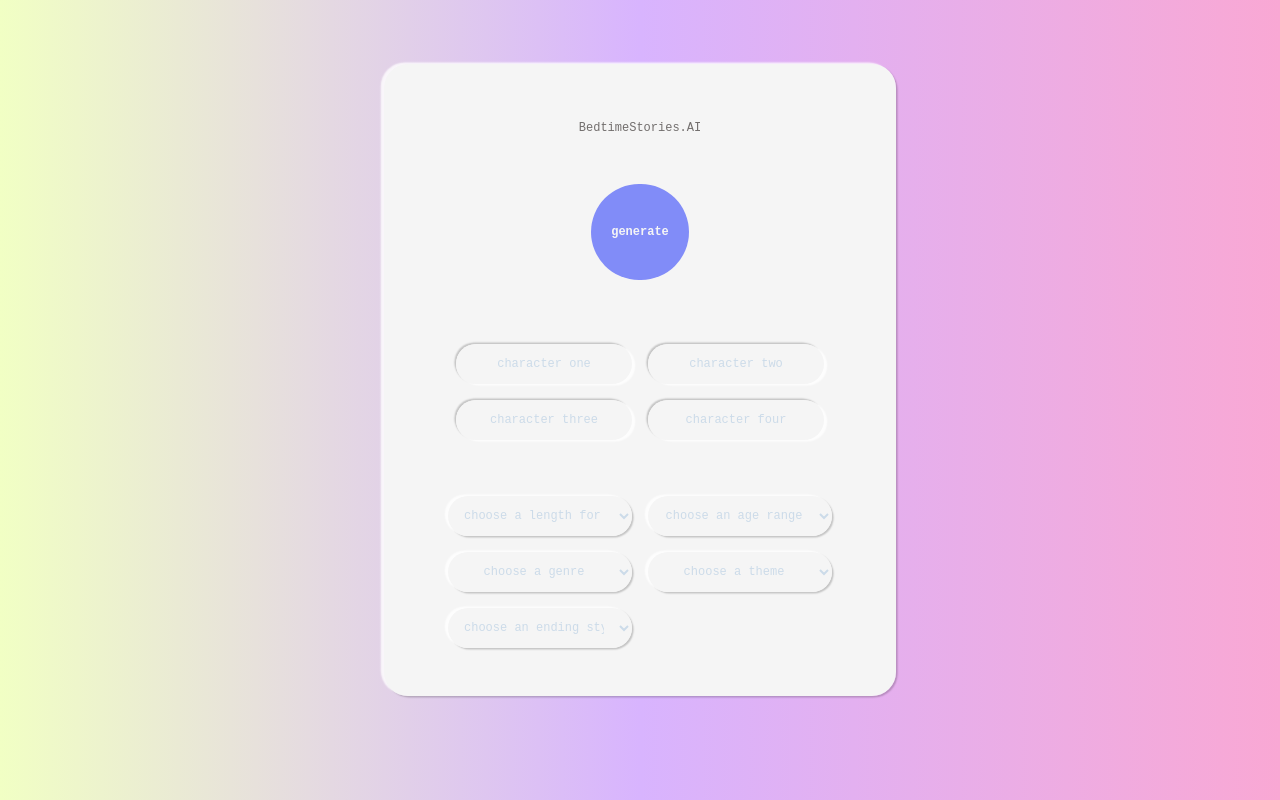
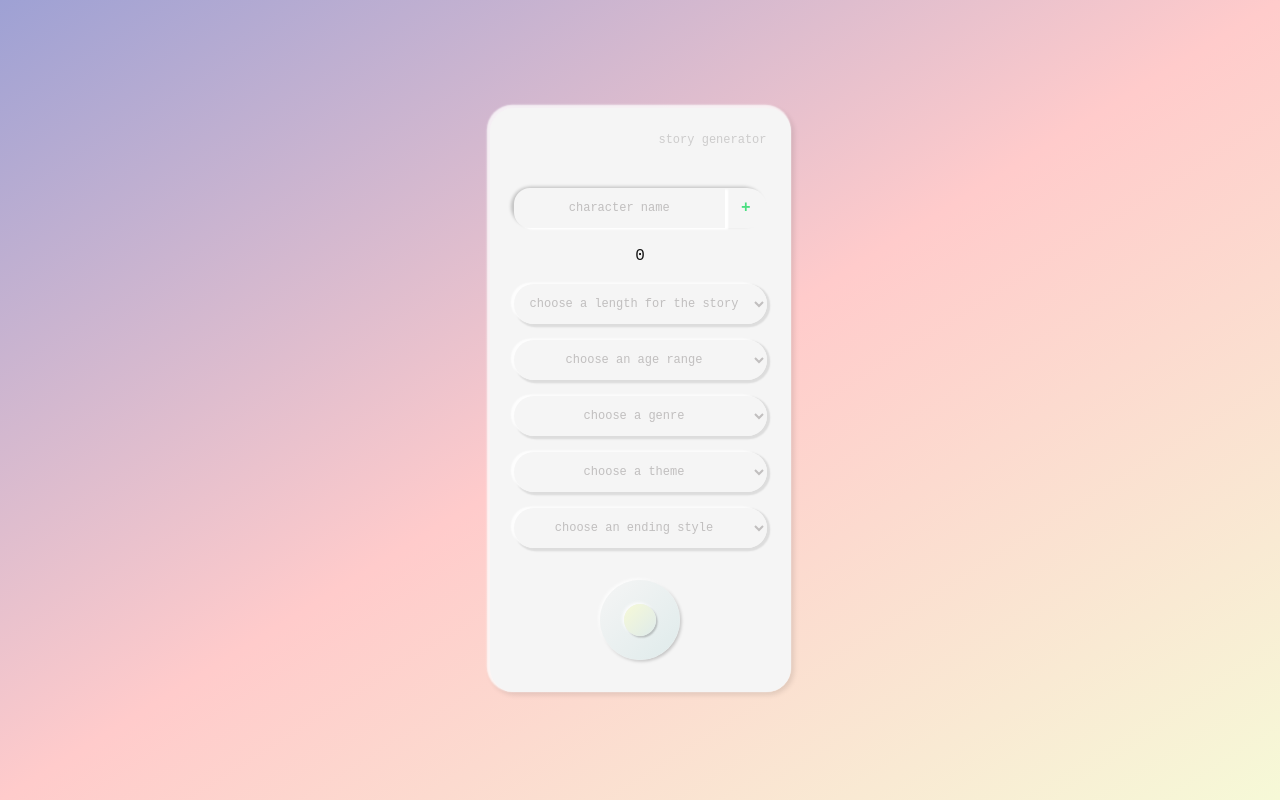
Before and after one commit to StevelandOH/bedtime-stories-ai, a Next.js app: page / in a window 1280 px wide. Built offline with nearby package versions, Linux system fonts and the light colour scheme.

Commit message:
Form inputs styling completed

```diff
--- /dev/null
+++ b/app/components/GenerateStoryButton.js
@@ -0,0 +1,11 @@
+const GenerateStoryButton = () => {
+  return (
+    <div className="p-4 rounded-full bg-gradient-to-br from-whiteSmoke to-pastelBlue shadow-[-0.1rem_-0.1rem_0.2rem_rgb(255,255,255,0.8)]">
+      <div className="rounded-full shadow-[0.1rem_0.1rem_0.1rem_rgb(0,0,0,0.2)] m-2 h-8 w-8">
+        <div className="h-8 w-8 rounded-full bg-gradient-to-br from-pastelLime to-pastelBlue shadow-[-0.1rem_-0.1rem_0.2rem_rgb(255,255,255,0.8)]"></div>
+      </div>
+    </div>
+  );
+};
+
+export default GenerateStoryButton;
--- a/app/page.js
+++ b/app/page.js
@@ -2,8 +2,8 @@ import LandingPage from "./pages/LandingPage";
 
 export default function Home() {
   return (
-    <div className="p-8 bg-gradient-to-r from-softLime via-purple-300 to-pink-300 font-[family-name:var(--font-geist-sans)] min-h-screen">
-      <main className="p-8">
+    <div className="flex items-center justify-center bg-gradient-to-tl from-pastelLime via-pastelPeach to-pastelPurple font-[family-name:var(--font-geist-sans)] min-h-screen">
+      <main>
         <LandingPage />
       </main>
       <footer
--- a/app/pages/StoryForm.js
+++ b/app/pages/StoryForm.js
@@ -3,6 +3,7 @@
 import { useState } from "react";
 import { GoogleGenerativeAI } from "@google/generative-ai";
 import { SELECTOR_DATA } from "../lib/selectorData";
+import GenerateStoryButton from "../components/GenerateStoryButton";
 import dynamic from "next/dynamic";
 
 const GeneratedStory = dynamic(() => import("./GeneratedStory"), {
@@ -57,6 +58,8 @@ const StoryForm = () => {
   const [story, setStory] = useState("");
   const [loading, setLoading] = useState(false);
   const [error, setError] = useState("");
+  const [newCharacter, setNewCharacter] = useState("");
+  const [characters, setCharacters] = useState([]);
 
   const getWordCount = (lengthDescription) => {
     const multiplier =
@@ -75,6 +78,27 @@ const StoryForm = () => {
     setAge("");
     setStoryLength("");
     setStory("");
+  };
+
+  const addNewCharacter = (e) => {
+    e.preventDefault();
+    if (newCharacter === "") return;
+    let updatedCharacters = characters;
+    updatedCharacters.push(newCharacter);
+    setCharacters(updatedCharacters);
+    setNewCharacter("");
+  };
+
+  const removeCharacterFromList = (e, characterName) => {
+    e.preventDefault();
+    if (!characterName || !characters.length) return;
+    let updatedCharacters = [];
+    characters.map((character) => {
+      if (character != characterName) {
+        updatedCharacters.push(character);
+      }
+    });
+    setCharacters(updatedCharacters);
   };
 
   const handleSubmit = async (e) => {
@@ -122,88 +146,69 @@ const StoryForm = () => {
     );
 
   return (
-    <div className="max-w-lg mx-auto rounded-3xl shadow-[0.1rem_0.1rem_.1rem_rgb(0,0,0,0.2)]">
-      <div className="max-w-lg mx-auto px-6 py-2 rounded-3xl shadow-[-0.2rem_-0.1rem_0.1rem_rgb(255,255,255,0.8)] bg-whiteSmoke">
+    <div className="max-w-sm mx-auto rounded-3xl shadow-[0.1rem_0.1rem_0.3rem_0.1rem_rgb(0,0,0,0.1)]">
+      <div className="max-w-lg mx-auto p-6 rounded-3xl shadow-[-0.1rem_-0.1rem_0.1rem_0.1rem_rgb(255,255,255,0.8)] bg-whiteSmoke">
+        {/*  TITLE  */}
         {!loading && (
-          <h1 className="text-center font-mono text-smokeyGrey text-bold text-xs py-12">
-            BedtimeStories.AI
+          <h1 className="text-right font-mono text-smokeyGrey text-opacity-30 text-xs mb-10">
+            story generator
           </h1>
         )}
-
+        {/*  STORY FORM  */}
         {!loading && !story && (
           <form
             onSubmit={handleSubmit}
-            className="space-y-4 font-mono text-darkGrey"
+            className="font-mono text-darkGrey text-center grid grid-cols-1 gap-4"
           >
-            {/* Submit Button */}
-            <div className="w-full text-center px-12 ">
+            <div className="flex shadow-[-0.2rem_-0.1rem_0.2rem_rgb(0,0,0,0.2)] rounded-full">
+              <input
+                required={!characters.length}
+                style={{ borderRadius: "1rem 0 0 1rem" }}
+                placeholder="character name"
+                type="text"
+                value={newCharacter}
+                onChange={(e) => setNewCharacter(e.target.value)}
+                className={
+                  newCharacter === ""
+                    ? "bg-whiteSmoke placeholder-smokeyGrey placeholder-opacity-40 text-center shadow-[0.2rem_0.1rem_0.1rem_rgb(255,255,255,0.8)] appearance-none w-full shadow-inner-15 shadow-white p-3 focus:outline-none transition-duration-200 text-xs"
+                    : "bg-whiteSmoke text-center text-smokeyGrey text-opacity-40 appearance-none w-full shadow-[0.2rem_0.1rem_0.1rem_rgb(255,255,255,0.8)] p-3 appearance-none w-full shadow-inner-15 shadow-white focus:outline-none transition-duration-200 text-xs font-bold"
+                }
+              />
               <button
-                type="submit"
-                className="mb-12 text-center text-whiteSmoke font-bold px-5 py-10 rounded-full bg-indigo-400 border-none focus:outline-none focus:ring-2 focus:ring-white transition duration-300 text-xs"
+                style={{ borderRadius: "0 1rem 1rem 0" }}
+                onClick={(e) => addNewCharacter(e)}
+                className="px-4 py-1 text-md font-bold text-green-400 bg-smokeWhite"
               >
-                generate
+                +
               </button>
             </div>
-            <div className="grid grid-cols-2 gap-4 mb-12 px-12">
-              {/* Character 1 Input */}
-              <div className="shadow-[-0.1rem_-0.1rem_.1rem_rgb(0,0,0,0.2)] rounded-full">
-                <input
-                  id="character-one"
-                  placeholder="character one"
-                  type="text"
-                  value={characterOne}
-                  onChange={(e) => setCharacterOne(e.target.value)}
-                  className="bg-whiteSmoke placeholder-coolGray text-mono text-center appearance-none w-full shadow-[0.2rem_0.1rem_0.1rem_rgb(255,255,255,0.8)] p-3 rounded-full focus:outline-none focus:ring-2 focus:ring-white transition duration-200 text-smokeyGrey text-xs"
-                  required
-                />
+            <div>
+              {characters.length &&
+                characters.map((character, index) => {
+                  return (
+                    <div className="flex">
+                      <div className="bg-whiteSmoke text-mono text-left w-full text-smokeyGrey text-opacity-60 text-xs font-bold">
+                        {character}
                       </div>
+                      <button
+                        style={{ borderRadius: "0 1rem 1rem 0" }}
+                        onClick={(e) => removeCharacterFromList(e, character)}
+                        className="px-4 text-md font-bold text-red-400 bg-smokeWhite"
+                      >
+                        -
+                      </button>
+                    </div>
+                  );
+                })}
+            </div>
+            {/* Add new character INPUT */}
 
-              {/* Character 2 Input */}
-              <div className="shadow-[-0.1rem_-0.1rem_.1rem_rgb(0,0,0,0.2)] rounded-full">
-                <input
-                  placeholder="character two"
-                  id="character-two"
-                  type="text"
-                  value={characterTwo}
-                  onChange={(e) => setCharacterTwo(e.target.value)}
-                  className="bg-whiteSmoke placeholder-coolGray text-mono text-center appearance-none w-full shadow-[0.2rem_0.1rem_0.1rem_rgb(255,255,255,0.8)] p-3 rounded-full focus:outline-none focus:ring-2 focus:ring-white transition duration-200 text-smokeyGrey text-xs"
-                />
-              </div>
-
-              {/* Character 3 Input */}
-              <div className="shadow-[-0.1rem_-0.1rem_.1rem_rgb(0,0,0,0.2)] rounded-full">
-                <input
-                  placeholder="character three"
-                  id="character-three"
-                  type="text"
-                  value={characterThree}
-                  onChange={(e) => setCharacterThree(e.target.value)}
-                  className="bg-whiteSmoke placeholder-coolGray text-mono text-center appearance-none w-full shadow-[0.2rem_0.1rem_0.1rem_rgb(255,255,255,0.8)] p-3 rounded-full focus:outline-none focus:ring-2 focus:ring-white transition duration-200 text-smokeyGrey text-xs"
-                />
-              </div>
-
-              {/* Character 4 Input */}
-              <div className="shadow-[-0.1rem_-0.1rem_.1rem_rgb(0,0,0,0.2)] rounded-full">
-                <input
-                  placeholder="character four"
-                  id="character-four"
-                  type="text"
-                  value={characterFour}
-                  onChange={(e) => setCharacterFour(e.target.value)}
-                  className="bg-whiteSmoke placeholder-coolGray text-mono text-center appearance-none w-full shadow-[0.2rem_0.1rem_0.1rem_rgb(255,255,255,0.8)] p-3 rounded-full focus:outline-none focus:ring-2 focus:ring-white transition duration-200 text-smokeyGrey text-xs"
-                  required
-                />
-              </div>
-            </div>
-
-            {/* Dropdown Selectors */}
-            <div className="grid grid-cols-2 gap-4 p-10 text-center">
-              {/* Story Length */}
+            {/* Story Length SELECTOR */}
             <div
               className={
                 storyLength === ""
-                    ? "shadow-[0.1rem_0.1rem_.1rem_rgb(0,0,0,0.2)] rounded-full"
-                    : "shadow-[-0.1rem_-0.1rem_.1rem_rgb(0,0,0,0.2)] rounded-full"
+                  ? "shadow-[0.1rem_0.1rem_0.1rem_0.1rem_rgb(0,0,0,0.1)] rounded-full transition duration-200"
+                  : "shadow-[-0.2rem_-0.1rem_0.2rem_rgb(0,0,0,0.2)] rounded-full transition duration-200"
               }
             >
               <select
@@ -213,8 +218,8 @@ const StoryForm = () => {
                 onChange={(e) => setStoryLength(e.target.value)}
                 className={
                   storyLength === ""
-                      ? "text-center w-full shadow-[-0.2rem_-0.1rem_0.1rem_rgb(255,255,255,0.8)] p-3 rounded-full focus:outline-none focus:ring-2 focus:ring-white transition duration-200 text-xs text-coolGray bg-whiteSmoke"
-                      : "text-center appearance-none w-full shadow-[0.2rem_0.1rem_0.1rem_rgb(255,255,255,0.8)] p-3 rounded-full focus:outline-none focus:ring-2 focus:ring-white transition duration-200 text-xs text-smokeyGray bg-whiteSmoke"
+                    ? "text-center w-full shadow-[-0.2rem_-0.1rem_0.1rem_rgb(255,255,255,0.8)] p-3 rounded-full focus:outline-none transition duration-200 text-xs text-smokeyGrey text-opacity-40 bg-whiteSmoke"
+                    : "shadow-inner-15 shadow-white bg-whiteSmoke text-center rounded-full appearance-none w-full shadow-[0.2rem_0.1rem_0.1rem_rgb(255,255,255,0.8)] p-3 focus:outline-none transition duration-200 text-xs font-bold text-smokeyGrey text-opacity-60"
                 }
                 required
               >
@@ -229,12 +234,12 @@ const StoryForm = () => {
               </select>
             </div>
 
-              {/* Age Range */}
+            {/* Age Range SELECTOR */}
             <div
               className={
                 age === ""
-                    ? "shadow-[0.1rem_0.1rem_.1rem_rgb(0,0,0,0.2)] rounded-full"
-                    : "shadow-[-0.1rem_-0.1rem_.1rem_rgb(0,0,0,0.2)] rounded-full"
+                  ? "shadow-[0.1rem_0.1rem_0.1rem_0.1rem_rgb(0,0,0,0.1)] rounded-full transition duration-200"
+                  : "shadow-[-0.2rem_-0.1rem_0.2rem_rgb(0,0,0,0.2)] rounded-full transition duration-200"
               }
             >
               <select
@@ -244,8 +249,8 @@ const StoryForm = () => {
                 onChange={(e) => setAge(e.target.value)}
                 className={
                   age === ""
-                      ? "text-center w-full shadow-[-0.2rem_-0.1rem_0.1rem_rgb(255,255,255,0.8)] p-3 rounded-full focus:outline-none focus:ring-2 focus:ring-white transition duration-200 text-xs text-coolGray bg-whiteSmoke"
-                      : "text-center appearance-none w-full shadow-[0.2rem_0.1rem_0.1rem_rgb(255,255,255,0.8)] p-3 rounded-full focus:outline-none focus:ring-2 focus:ring-white transition duration-200 text-xs text-smokeyGray bg-whiteSmoke"
+                    ? "text-center w-full shadow-[-0.2rem_-0.1rem_0.1rem_rgb(255,255,255,0.8)] p-3 rounded-full focus:outline-none transition duration-200 text-xs text-smokeyGrey text-opacity-40 bg-whiteSmoke"
+                    : "shadow-inner-15 shadow-white bg-whiteSmoke text-center rounded-full appearance-none w-full shadow-[0.2rem_0.1rem_0.1rem_rgb(255,255,255,0.8)] p-3 focus:outline-none transition duration-200 text-xs font-bold text-smokeyGrey text-opacity-60"
                 }
                 required
               >
@@ -260,12 +265,12 @@ const StoryForm = () => {
               </select>
             </div>
 
-              {/* Genre */}
+            {/* Genre SELECTOR*/}
             <div
               className={
                 genre === ""
-                    ? "shadow-[0.1rem_0.1rem_.1rem_rgb(0,0,0,0.2)] rounded-full"
-                    : "shadow-[-0.1rem_-0.1rem_.1rem_rgb(0,0,0,0.2)] rounded-full"
+                  ? "shadow-[0.1rem_0.1rem_0.1rem_0.1rem_rgb(0,0,0,0.1)] rounded-full transition duration-200"
+                  : "shadow-[-0.2rem_-0.1rem_0.2rem_rgb(0,0,0,0.2)] rounded-full transition duration-200"
               }
             >
               <select
@@ -275,8 +280,8 @@ const StoryForm = () => {
                 onChange={(e) => setGenre(e.target.value)}
                 className={
                   genre === ""
-                      ? "text-center w-full shadow-[-0.2rem_-0.1rem_0.1rem_rgb(255,255,255,0.8)] p-3 rounded-full focus:outline-none focus:ring-2 focus:ring-white transition duration-200 text-xs text-coolGray bg-whiteSmoke"
-                      : "text-center appearance-none w-full shadow-[0.2rem_0.1rem_0.1rem_rgb(255,255,255,0.8)] p-3 rounded-full focus:outline-none focus:ring-2 focus:ring-white transition duration-200 text-xs text-smokeyGray bg-whiteSmoke"
+                    ? "text-center w-full shadow-[-0.2rem_-0.1rem_0.1rem_rgb(255,255,255,0.8)] p-3 rounded-full focus:outline-none transition duration-200 text-xs text-smokeyGrey text-opacity-40 bg-whiteSmoke"
+                    : "shadow-inner-15 shadow-white bg-whiteSmoke text-center rounded-full appearance-none w-full shadow-[0.2rem_0.1rem_0.1rem_rgb(255,255,255,0.8)] p-3 focus:outline-none transition duration-200 text-xs font-bold text-smokeyGrey text-opacity-60"
                 }
                 required
               >
@@ -291,12 +296,12 @@ const StoryForm = () => {
               </select>
             </div>
 
-              {/* Theme */}
+            {/* Theme SELECTOR*/}
             <div
               className={
                 theme === ""
-                    ? "shadow-[0.1rem_0.1rem_.1rem_rgb(0,0,0,0.2)] rounded-full"
-                    : "shadow-[-0.1rem_-0.1rem_.1rem_rgb(0,0,0,0.2)] rounded-full"
+                  ? "shadow-[0.1rem_0.1rem_0.1rem_0.1rem_rgb(0,0,0,0.1)] rounded-full transition duration-200"
+                  : "shadow-[-0.2rem_-0.1rem_0.2rem_rgb(0,0,0,0.2)] rounded-full transition duration-200"
               }
             >
               <select
@@ -306,8 +311,8 @@ const StoryForm = () => {
                 onChange={(e) => setTheme(e.target.value)}
                 className={
                   theme === ""
-                      ? "text-center w-full shadow-[-0.2rem_-0.1rem_0.1rem_rgb(255,255,255,0.8)] p-3 rounded-full focus:outline-none focus:ring-2 focus:ring-white transition duration-200 text-xs text-coolGray bg-whiteSmoke"
-                      : "text-center appearance-none w-full shadow-[0.2rem_0.1rem_0.1rem_rgb(255,255,255,0.8)] p-3 rounded-full focus:outline-none focus:ring-2 focus:ring-white transition duration-200 text-xs text-smokeyGray bg-whiteSmoke"
+                    ? "text-center w-full shadow-[-0.2rem_-0.1rem_0.1rem_rgb(255,255,255,0.8)] p-3 rounded-full focus:outline-none transition duration-200 text-xs text-smokeyGrey text-opacity-40 bg-whiteSmoke"
+                    : "shadow-inner-15 shadow-white bg-whiteSmoke text-center rounded-full appearance-none w-full shadow-[0.2rem_0.1rem_0.1rem_rgb(255,255,255,0.8)] p-3 focus:outline-none transition duration-200 text-xs font-bold text-smokeyGrey text-opacity-60"
                 }
                 required
               >
@@ -322,12 +327,12 @@ const StoryForm = () => {
               </select>
             </div>
 
-              {/* Ending Style */}
+            {/* Ending Style SELECTOR*/}
             <div
               className={
                 ending === ""
-                    ? "shadow-[0.1rem_0.1rem_.1rem_rgb(0,0,0,0.2)] rounded-full"
-                    : "shadow-[-0.1rem_-0.1rem_.1rem_rgb(0,0,0,0.2)] rounded-full"
+                  ? "shadow-[0.1rem_0.1rem_0.1rem_0.1rem_rgb(0,0,0,0.1)] rounded-full transition duration-200"
+                  : "shadow-[-0.2rem_-0.1rem_0.2rem_rgb(0,0,0,0.2)] rounded-full transition duration-200"
               }
             >
               <select
@@ -337,8 +342,8 @@ const StoryForm = () => {
                 onChange={(e) => setEnding(e.target.value)}
                 className={
                   ending === ""
-                      ? "text-center w-full shadow-[-0.2rem_-0.1rem_0.1rem_rgb(255,255,255,0.8)] p-3 rounded-full focus:outline-none focus:ring-2 focus:ring-white transition duration-200 text-xs text-coolGray bg-whiteSmoke"
-                      : "text-center appearance-none w-full shadow-[0.2rem_0.1rem_0.1rem_rgb(255,255,255,0.8)] p-3 rounded-full focus:outline-none focus:ring-2 focus:ring-white transition duration-200 text-xs text-smokeyGray bg-whiteSmoke"
+                    ? "text-center w-full shadow-[-0.2rem_-0.1rem_0.1rem_rgb(255,255,255,0.8)] p-3 rounded-full focus:outline-none transition duration-200 text-xs text-smokeyGrey text-opacity-40 bg-whiteSmoke"
+                    : "shadow-inner-15 shadow-white bg-whiteSmoke text-center rounded-full appearance-none w-full shadow-[0.2rem_0.1rem_0.1rem_rgb(255,255,255,0.8)] p-3 focus:outline-none transition duration-200 text-xs font-bold text-smokeyGrey text-opacity-60"
                 }
                 required
               >
@@ -352,6 +357,13 @@ const StoryForm = () => {
                 ))}
               </select>
             </div>
+            <div className="text-center mt-4">
+              <button
+                type="submit"
+                className="rounded-full border-none focus:outline-none shadow-[0.1rem_0.1rem_0.2rem_rgb(0,0,0,0.2)] "
+              >
+                <GenerateStoryButton />
+              </button>
             </div>
           </form>
         )}
```
Also changed, not shown: tailwind.config.js (+8 -10 lines). Lines whose indentation alone changed are shown as unchanged.
